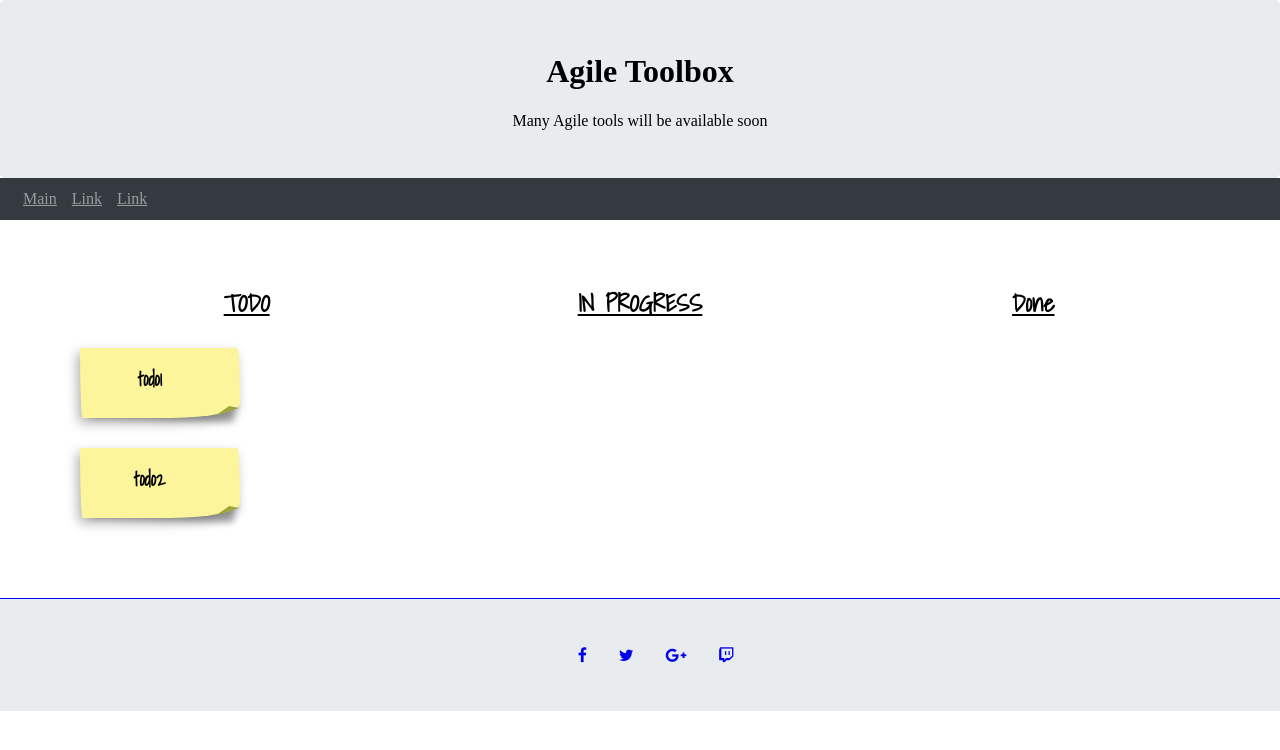
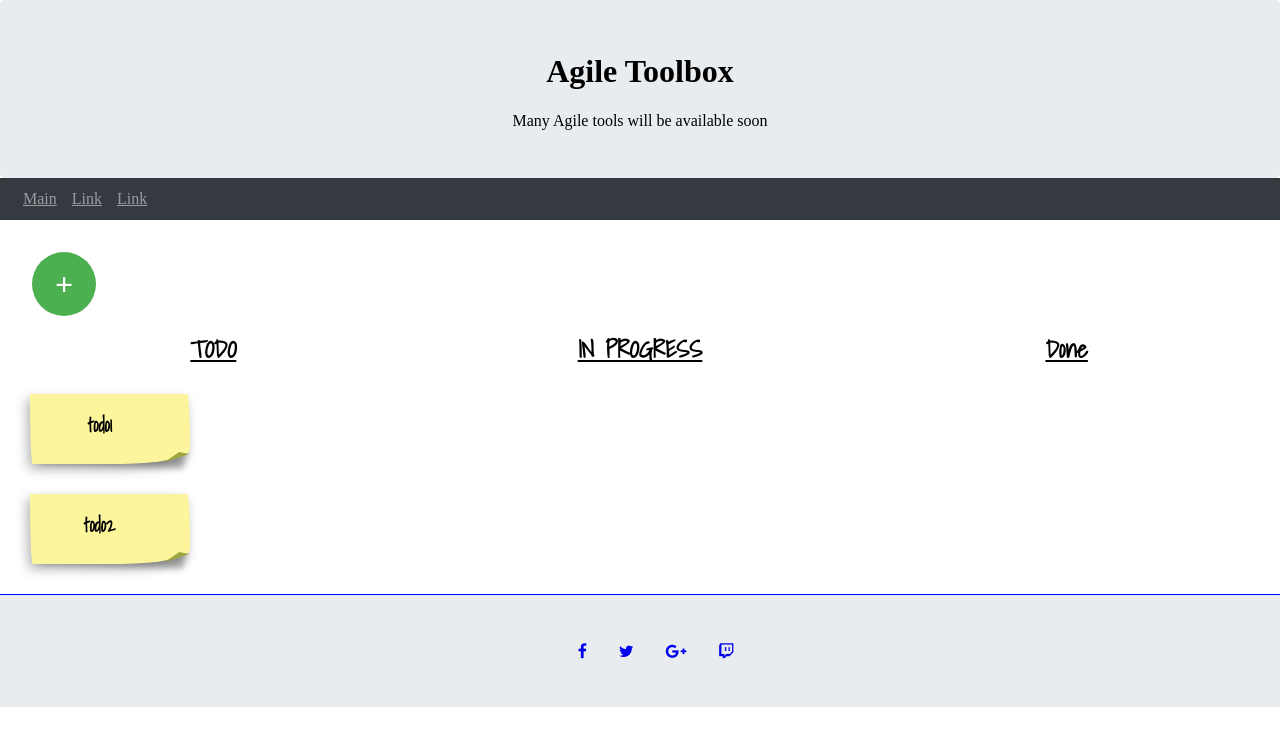
Before and after one commit to RodinDenis/agile-tool-box, a Vue app in the folder front/: page / in a window 1280 px wide. Shown: the top 750 px of the page. Built offline with nearby package versions, Linux system fonts and the light colour scheme.

Commit message:
добавлена кнопка для добавления новых стикеров

```diff
--- a/front/public/index.css
+++ b/front/public/index.css
@@ -74,3 +74,24 @@ footer {
 footer i {
   padding: 1em;
 }
+
+.btn {
+  margin-left:1em;
+  margin-top: 1em;
+  margin-bottom: 0em;
+  padding: 0em;
+  height: 2em;
+  line-height: 2em;
+  width: 2em;
+  font-size: 2em;
+  font-weight: bold;
+  border-radius: 50%;
+  background-color: #4CAF50;
+  color: white;
+  text-align: center;
+  cursor: pointer;
+}
+
+.btn:hover {
+   background: #4CCA50;
+}
--- a/front/public/index.html
+++ b/front/public/index.html
@@ -26,7 +26,11 @@
         <li><a href="#">Link</a></li>
       </ul>
     </nav>
+
+    <div class="btn">+</div>
+
     <div id="app"></div>
+
     <footer>
       <a href="#"><i class="fa fa-facebook"></i></a>
       <a href="#"><i class="fa fa-twitter"></i></a>
--- a/front/src/App.vue
+++ b/front/src/App.vue
@@ -36,7 +36,8 @@ export default {
 
 <style scoped>
 main {
-  margin: 50px;
+  /*margin: 50px;*/
+  margin: 0px;
   display: flex;
 }
 
```
